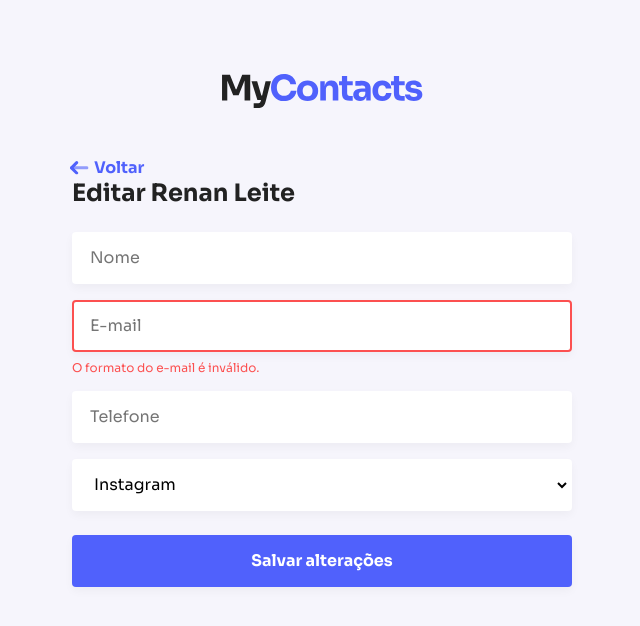
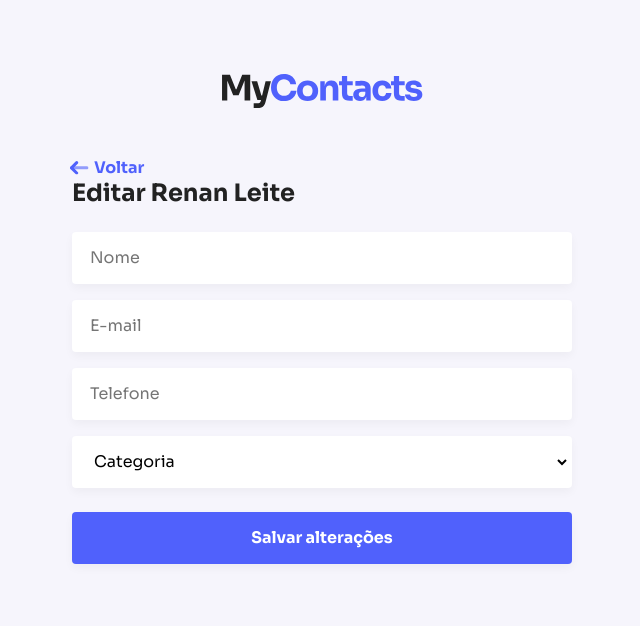
Before and after one commit to renanlimaleite/react-jsStack, a React (Create React App) app: page /edit/123 in a window 1280 px wide. Shown: the top 626 px of the page, without its empty margins (318-958 px from the left). Built offline with nearby package versions, Linux system fonts and the light colour scheme.

Commit message:
add validation email pt1

```diff
--- a/public/index.html
+++ b/public/index.html
@@ -13,7 +13,7 @@
       content="Web site created using create-react-app"
     />
     <link rel="apple-touch-icon" href="%PUBLIC_URL%/logo192.png" />
-    <title>React App</title>
+    <title>MyContacts</title>
   </head>
   <body>
     <noscript>You need to enable JavaScript to run this app.</noscript>
--- a/src/components/ContactForm/contactForm.js
+++ b/src/components/ContactForm/contactForm.js
@@ -1,25 +1,102 @@
+import PropTypes from 'prop-types'
+import { useState } from 'react'
+import isEmailValid from '../../utils/isEmailValid'
+import { Button } from '../Button'
 import { FormGroup } from '../FormGroup'
-import { ButtonContainer, Form } from './styles'
 import { Input } from '../Input'
 import { Select } from '../Select'
-import { Button } from '../Button'
-import PropTypes from 'prop-types'
+import { ButtonContainer, Form } from './styles'
 
 export function ContactForm ({ buttonLabel }) {
+  const [name, setName] = useState('')
+  const [email, setEmail] = useState('')
+  const [phone, setPhone] = useState('')
+  const [category, setCategory] = useState('')
+  const [errors, setErrors] = useState([])
+
+  console.log(errors)
+
+  function handleNameChange (event) {
+    setName(event.target.value)
+
+    if (!event.target.value) {
+      setErrors(prevState => [
+        ...prevState,
+        { field: 'name', message: 'Nome é obrigatório' }
+      ])
+    } else {
+      setErrors(prevState => prevState.filter(
+        error => error.field !== 'name'
+      ))
+    }
+  }
+
+  function handleEmailChange (event) {
+    setEmail(event.target.value)
+
+    if (event.target.value && !isEmailValid(event.target.value)) {
+      const errorAlreadyExists = errors.find(error => error.field === 'email')
+
+      if (errorAlreadyExists) return
+
+      setErrors(prevState => [
+        ...prevState,
+        { field: 'email', message: 'E-mail inválido.' }
+      ])
+    } else {
+      setErrors(prevState => prevState.filter(
+        error => error.field !== 'email'
+      ))
+    }
+  }
+
+  function handleSubmit (e) {
+    e.preventDefault()
+    console.log({
+      name,
+      email,
+      phone,
+      category
+    })
+  }
+
+  function getErrorMessageByFieldName (fieldName) {
+    return errors.find(error => error.field === fieldName)?.message
+  }
+
   return (
-    <Form>
-      <FormGroup>
-        <Input placeholder="Nome" />
+    <Form onSubmit={(e) => handleSubmit(e)}>
+      <FormGroup error={getErrorMessageByFieldName('name')}>
+        <Input
+          error={getErrorMessageByFieldName('name')}
+          placeholder="Nome"
+          value={name}
+          onChange={handleNameChange}
+        />
       </FormGroup>
-      <FormGroup error="O formato do e-mail é inválido.">
-        <Input placeholder="E-mail" error />
+      <FormGroup error={getErrorMessageByFieldName('email')}>
+        <Input
+          error={getErrorMessageByFieldName('email')}
+          placeholder="E-mail"
+          value={email}
+          onChange={handleEmailChange}
+         />
       </FormGroup>
       <FormGroup>
-        <Input placeholder="Telefone" />
+        <Input
+          placeholder="Telefone"
+          value={phone}
+          onChange={event => setPhone(event.target.value)}
+        />
       </FormGroup>
       <FormGroup>
-        <Select>
-          <option value="123">Instagram</option>
+        <Select
+          value={category}
+          onChange={event => setCategory(event.target.value)}
+        >
+          <option value="">Categoria</option>
+          <option value="instagram">Instagram</option>
+          <option value="discord">Discord</option>
         </Select>
       </FormGroup>
 
--- a/src/components/FormGroup/formGroup.js
+++ b/src/components/FormGroup/formGroup.js
@@ -1,5 +1,5 @@
+import PropTypes from 'prop-types'
 import { Container } from './styles'
-import PropTypes from 'prop-types'
 
 export function FormGroup ({ children, error }) {
   return (
--- /dev/null
+++ b/src/utils/isEmailValid.js
@@ -0,0 +1,4 @@
+export default function isEmailValid (email) {
+  const regex = /^(([^<>()[\]\\.,;:\s@"]+(\.[^<>()[\]\\.,;:\s@"]+)*)|(".+"))@((\[[0-9]{1,3}\.[0-9]{1,3}\.[0-9]{1,3}\.[0-9]{1,3}\])|(([a-zA-Z\-0-9]+\.)+[a-zA-Z]{2,}))$/
+  return regex.test(email)
+}
```
